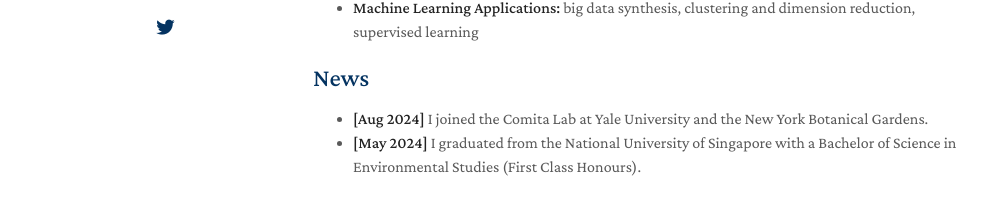
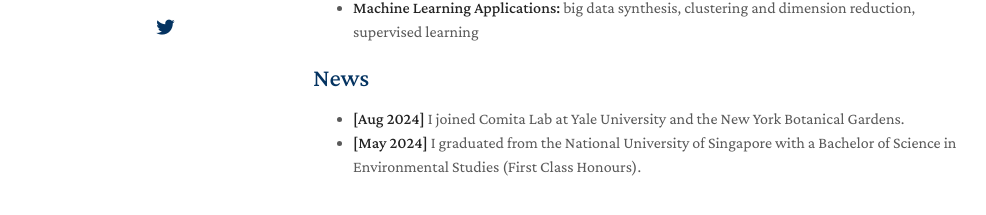
Before and after one commit to stanleytansx/stanleytansx.github.io, a Jekyll site: the page built from index.md, in a window 1280 px wide. Shown: the part 367-582 px from the top of the page, without its empty margins (157-1143 px from the left). Built offline with Jekyll 4.4.1, drawn with Linux system fonts in a browser that asks for light colours; nearby versions of some CDN libraries; a style sheet for code colours, icons or effects is not loaded; our own code applies the rules of GitHub Pages for plain Markdown files.

Commit message:
Update index.md

```diff
--- a/index.md
+++ b/index.md
@@ -17,5 +17,5 @@ and ecosystem management practices to create healthier forests, for the benefit
 
 ## News
 
-- **[Aug 2024]** I joined the Comita Lab at Yale University and the New York Botanical Gardens.
+- **[Aug 2024]** I joined Comita Lab at Yale University and the New York Botanical Gardens.
 - **[May 2024]** I graduated from the National University of Singapore with a Bachelor of Science in Environmental Studies (First Class Honours).
```
